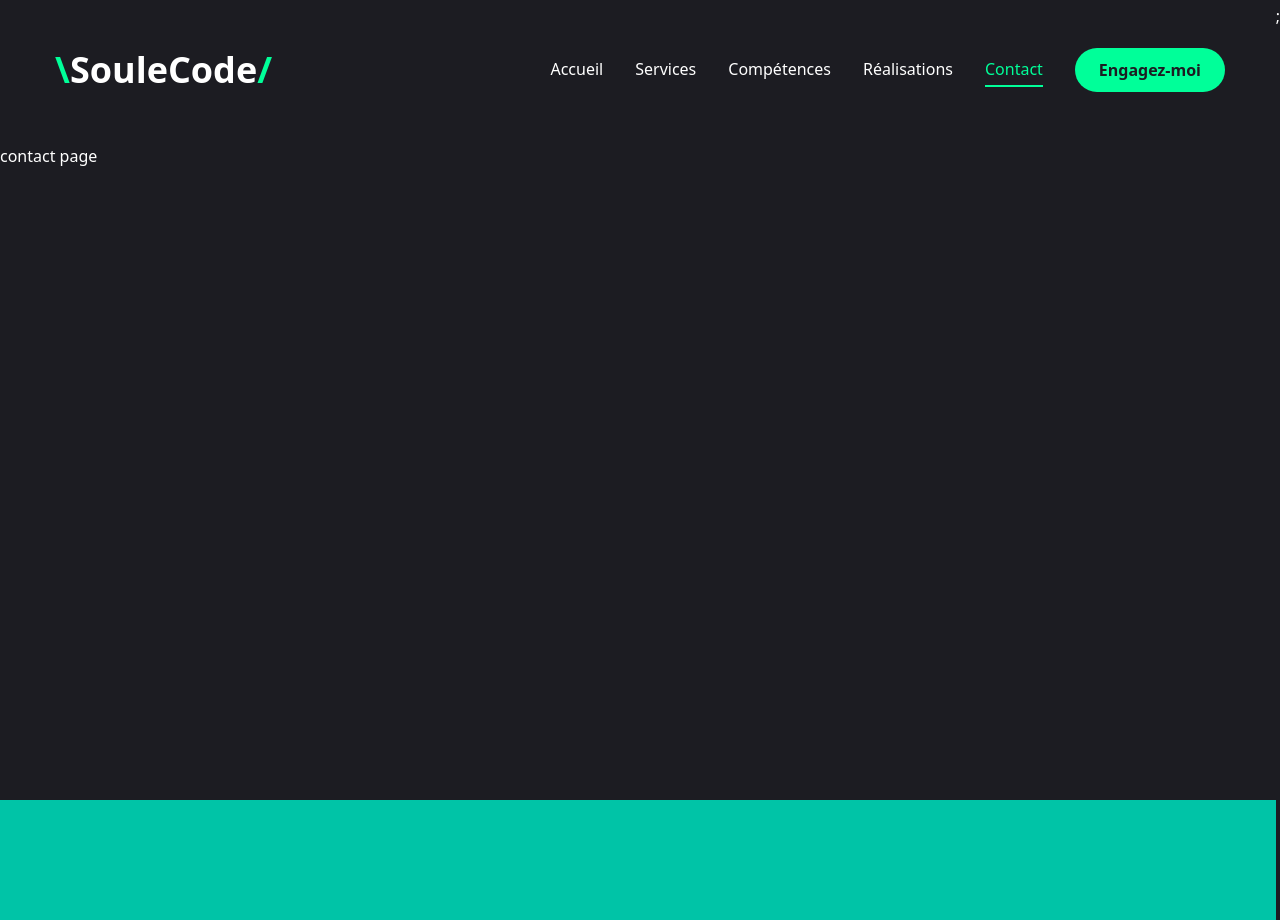
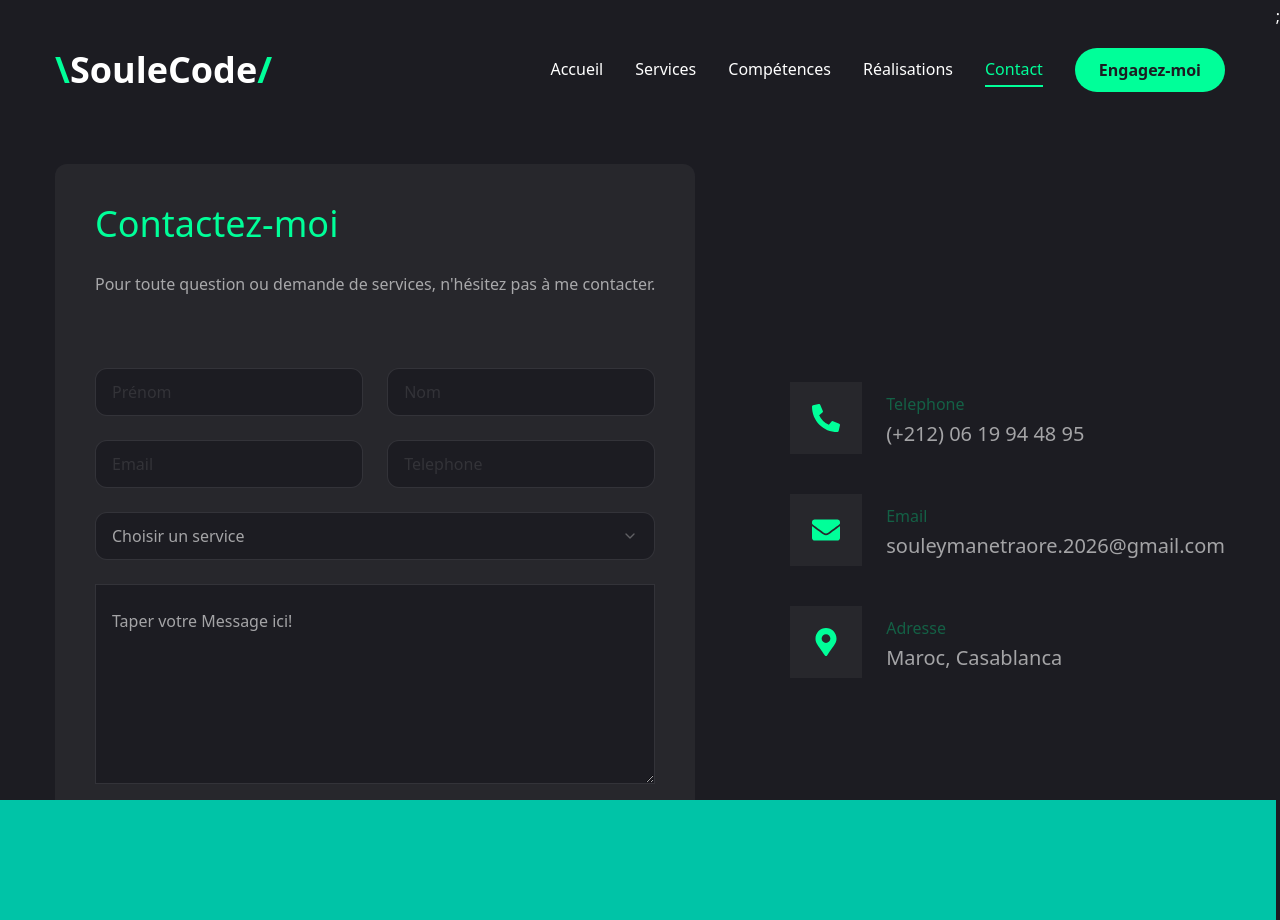
Before and after one commit to souleCode/finalFolio, a Next.js app: page /contact in a window 1280 px wide. Before the commit the page ends 800 px from the top, so only its background shows below. Built offline with nearby package versions, Linux system fonts and the light colour scheme.

Commit message:
Message de commit

```diff
--- a/app/contact/page.jsx
+++ b/app/contact/page.jsx
@@ -1,10 +1,119 @@
+"use client";
+import { Button } from '@/components/ui/button';
+import { Input } from '@/components/ui/input';
+import { Textarea } from '@/components/ui/textarea';
+import { Select,
+         SelectContent,
+         SelectGroup,
+         SelectItem,
+         SelectLabel,
+         SelectTrigger,
+         SelectValue,
+ } from '@/components/ui/select';
+ import  {FaPhoneAlt,
+          FaEnvelope,
+          FaMapMarkerAlt,
+          FaFacebookF,
+
+ } from 'react-icons/fa';
+
 import React from 'react'
+import { motion } from 'framer-motion';
+
+const info=[
+  {
+    icon:<FaPhoneAlt/>,
+    title:'Telephone',
+    info:'(+212) 06 19 94 48 95 '
+  },
+  {
+    icon:<FaEnvelope/>,
+    title:'Email',
+    info:'souleymanetraore.2026@gmail.com'
+  },
+  {
+    icon:<FaMapMarkerAlt/>,
+    title:'Adresse',
+    info:'Maroc, Casablanca'
+  },
+
+]
 
 const Contact = () => {
   return (
-    <div>contact page</div>
+    <motion.section
+    initial={{opacity:0}}
+    animate={{opacity:1,
+              transition:{duration:0.4, delay:2.4,ease:'easeInOut'},
+    }}
+    className="py-6 ">
+    <div className="container max-auto">
+      <div className='flex flex-col xl:flex-row gap-[30px] '>
+        {/* form */}
+        <div className='xl:h-[54%] order-2 xl:order-none'>
+          <form action="" className="flex flex-col gap-6 p-10 bg-[#27272c] rounded-xl ">
+            <h3 className='text-4xl text-accent' >
+              Contactez-moi
+            </h3>
+            <p className='text-white/60' >
+              Pour toute question ou demande de services, n'hésitez pas à me contacter.
+            </p>
+            <div className='h-[20px]' ></div>
+            {/* inputs */}
+            <div className="grid gap-6 gri-cols-1 md:grid-cols-2" >
+              <Input type='text' placeholder='Prénom' />
+              <Input type='text' placeholder='Nom' />
+              <Input type='email' placeholder='Email' />
+              <Input type='text' placeholder='Telephone' />
+            </div>
+            {/* select */}
+            <Select>
+              <SelectTrigger className="w-full " >
+                <SelectValue placeholder=" Choisir un service"/>
+              </SelectTrigger>
+              <SelectContent>
+                <SelectGroup>
+                  <SelectLabel>Mes Services</SelectLabel>
+                  <SelectItem value="web" >Développement web</SelectItem>
+                  <SelectItem value="mobile" >Développement Mobile</SelectItem>
+                  <SelectItem value="iads" >Data Science/IA</SelectItem>
+                  <SelectItem value="gi" >Ingénierie industrielle</SelectItem>
+                  <SelectItem value="formations" >Formations en Ligne</SelectItem>
+                </SelectGroup>
+              </SelectContent>
+            </Select>
+            {/* texteara */}
+            <Textarea className="h-[200px]" placeholder='Taper votre Message ici!' />
+            {/* button */}
+            <Button size="md" className="max-w-40" >
+              Envoyer
+            </Button>
+
+          </form>
+        </div >
+        {/* info */}
+        <div className="flex items-center flex-1 order-1 mb-8 xl:justify-end xl:order-none xl:mb-0 " >
+          <ul className="flex flex-col gap-10" >
+            {info.map((item,index)=>{
+              return(
+                <li key={index} className="flex items-center gap-6" >
+                  <div className="w-[52px] h-[52px] xl:h-[72px] xl:w-[72px] bg-[#27272c] text-accent rounded-lg flex items-center justify-center " >
+                    <div className='text-[28px]'> {item.icon}</div>
+                  </div>
+                  <div className="flex-1" >
+                    <h4 className="text-accent/30" >{item.title}</h4>
+                    <p className="text-xl text-white/60" >{item.info}</p>
+                  </div>
+                </li>
+              )
+            })}
+          </ul>
+        </div>
+      </div>
+    </div>
+    </motion.section>
   )
 }
 export default Contact;
 
-// Debut de la page contact le weekend du 15/02/025
+// Debut de la page contact le 17/02/025
--- a/components/ui/input.jsx
+++ b/components/ui/input.jsx
@@ -7,7 +7,7 @@
     (<input
       type={type}
       className={cn(
-        "flex h-10 w-full rounded-md border border-input bg-background px-3 py-2 text-sm ring-offset-background file:border-0 file:bg-transparent file:text-sm file:font-medium file:text-foreground placeholder:text-muted-foreground focus-visible:outline-none focus-visible:ring-2 focus-visible:ring-ring focus-visible:ring-offset-2 disabled:cursor-not-allowed disabled:opacity-50",
+        "flex h-[48px] rounded-xl border border-white/10 focus:border-accent font-light bg-primary px-4 py-5 text-base placeholder:text-white/10 outline-none ",
         className
       )}
       ref={ref}
--- a/components/ui/select.jsx
+++ b/components/ui/select.jsx
@@ -16,13 +16,13 @@
   <SelectPrimitive.Trigger
     ref={ref}
     className={cn(
-      "flex h-10 w-full items-center justify-between rounded-md border border-input bg-background px-3 py-2 text-sm ring-offset-background placeholder:text-muted-foreground focus:outline-none focus:ring-2 focus:ring-ring focus:ring-offset-2 disabled:cursor-not-allowed disabled:opacity-50 [&>span]:line-clamp-1",
+      " flex h-[48px] w-full items-center justify-between rounded-xl border border-white/10 bg-primary px-4 py-5 text-base text-white/60 placeholder:text-xhite/10 focus:border-accent outilne-none  ",
       className
     )}
     {...props}>
     {children}
     <SelectPrimitive.Icon asChild>
-      <ChevronDown className="h-4 w-4 opacity-50" />
+      <ChevronDown className="w-4 h-4 opacity-50" />
     </SelectPrimitive.Icon>
   </SelectPrimitive.Trigger>
 ))
@@ -33,7 +33,7 @@
     ref={ref}
     className={cn("flex cursor-default items-center justify-center py-1", className)}
     {...props}>
-    <ChevronUp className="h-4 w-4" />
+    <ChevronUp className="w-4 h-4" />
   </SelectPrimitive.ScrollUpButton>
 ))
 SelectScrollUpButton.displayName = SelectPrimitive.ScrollUpButton.displayName
@@ -43,7 +43,7 @@
     ref={ref}
     className={cn("flex cursor-default items-center justify-center py-1", className)}
     {...props}>
-    <ChevronDown className="h-4 w-4" />
+    <ChevronDown className="w-4 h-4" />
   </SelectPrimitive.ScrollDownButton>
 ))
 SelectScrollDownButton.displayName =
@@ -91,7 +91,7 @@
     {...props}>
     <span className="absolute left-2 flex h-3.5 w-3.5 items-center justify-center">
       <SelectPrimitive.ItemIndicator>
-        <Check className="h-4 w-4" />
+        <Check className="w-4 h-4" />
       </SelectPrimitive.ItemIndicator>
     </span>
 
--- a/components/ui/textarea.jsx
+++ b/components/ui/textarea.jsx
@@ -6,7 +6,7 @@
   return (
     (<textarea
       className={cn(
-        "flex min-h-[80px] w-full rounded-md border border-input bg-background px-3 py-2 text-sm ring-offset-background placeholder:text-muted-foreground focus-visible:outline-none focus-visible:ring-2 focus-visible:ring-ring focus-visible:ring-offset-2 disabled:cursor-not-allowed disabled:opacity-50",
+       " flex min-h-[80px] w-full rounded-lg border border-white/10 bg-primary px-4 py-5 text-abse placeholder:text-white/60 focus-visible:outline-none focus-visible:ring-1 focus-visible:ring-accent focus-visible:ring-offset-0 disabled:cursor-not-allowed disabled:opacity-50  ",
         className
       )}
       ref={ref}
```
Also changed, not shown: 1 other file (tests, documents, lock files or other folders).
